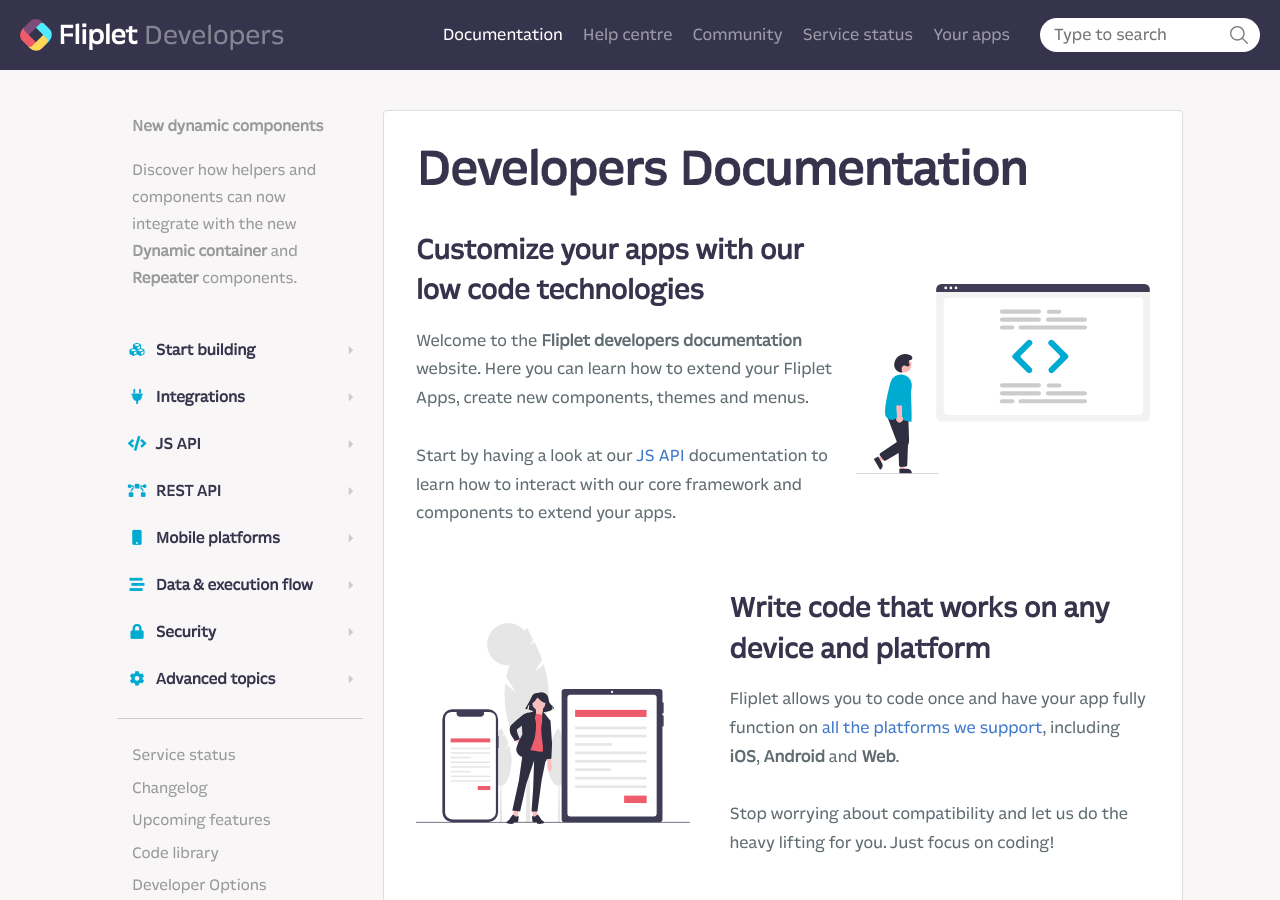
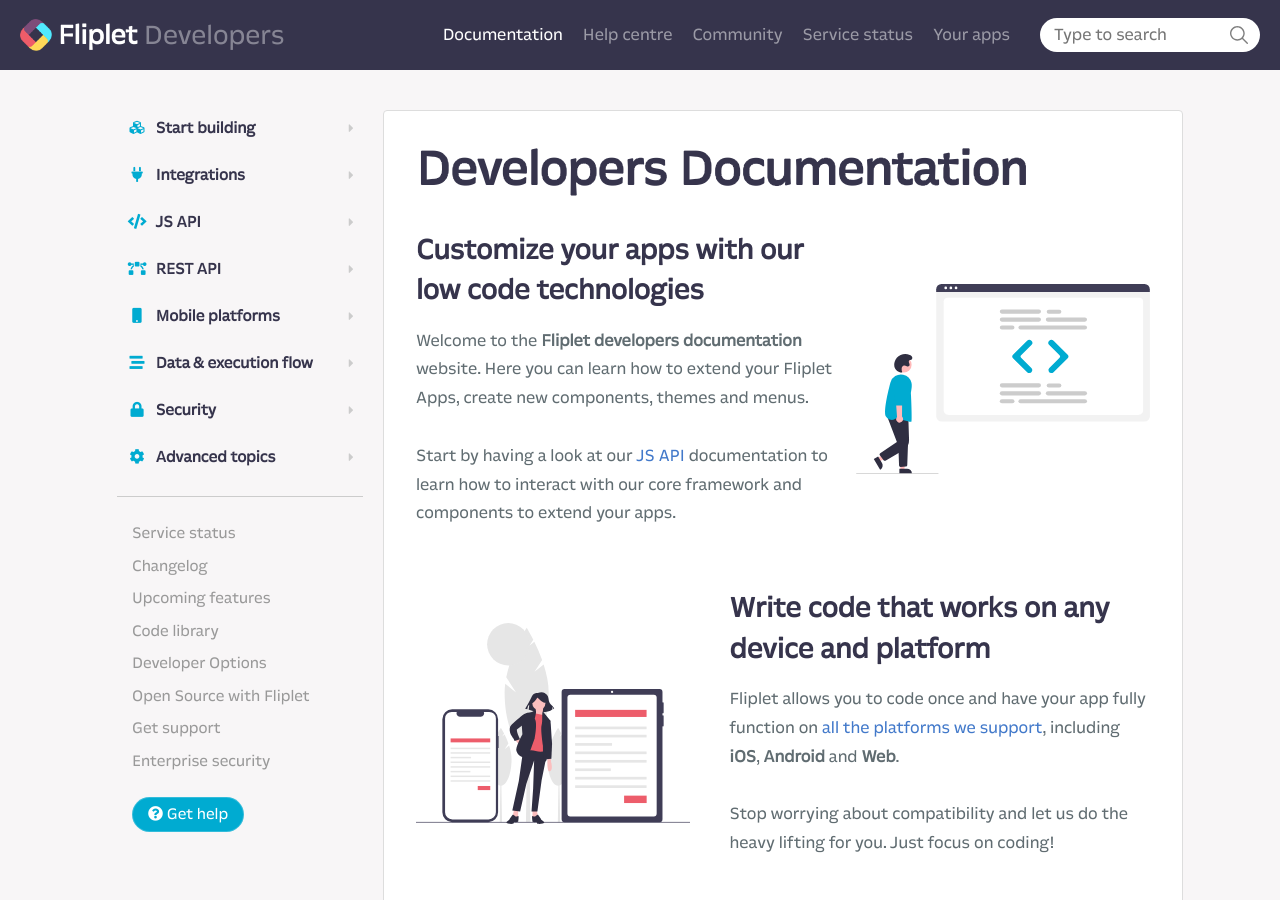
Before and after one commit to Fliplet/fliplet-cli, a Jekyll site: the page built from docs/README.md, in a window 1280 px wide and 900 px high. Built offline with Jekyll 4.4.1, drawn with Linux system fonts in a browser that asks for light colours; nearby versions of some CDN libraries; our own code applies the rules of GitHub Pages for plain Markdown files; library files that are not in the unit come from our copies; comment, search, counter and statistics services are not loaded; a style sheet for code colours, icons or effects is not loaded.

Commit message:
hides lfd v2 components from home

```diff
--- a/docs/_layouts/default.html
+++ b/docs/_layouts/default.html
@@ -78,8 +78,8 @@
           <li><a href="/Changelog.html">Changelog</a></li>
           <li><a href="/App-security.html">Security</a></li>
           <li><a href="/API/fliplet-encryption.html">Encryption</a></li>
-          <li><a href="/API/components/dynamic-container.html">Dynamic container <span class="label">New</span></a></li>
-          <li><a href="/API/components/list-repeater.html">List Repeater <span class="label">New</span></a></li>
+          <li><a href="/API/components/form-builder.html">Form component</a></li>
+          <li><a href="/API/core/app-actions.html">App Actions <span class="label">New</span></a></li>
         </ul>
       </div>
       <div id="page">
@@ -130,7 +130,6 @@
                 <li><a href="/API/helpers/methods.html">Methods</a></li>
                 <li><a href="/API/helpers/fields.html">Attributes</a></li>
                 <li><a href="/API/helpers/hooks.html">Hooks &amp; Events</a></li>
-                <li><a href="/API/helpers/dynamic-components.html">Dynamic components <span class="label">NEW</span></a></li>
                 <li><a href="/API/helpers/views.html">Views</a></li>
                 <li><a href="/API/helpers/style.html">Styling</a></li>
                 <li><a href="/API/helpers/libraries.html">External libraries</a></li>
@@ -155,9 +154,9 @@
                 <li><a href="/API/helpers/example-decision-tree.html">Decision Tree</a></li>
               </ul>
             </div>
-            <a class="home-highlight" href="/API/helpers/dynamic-components.html">
-              <h4>New dynamic components</h4>
-              <p>Discover how helpers and components can now integrate with the new <strong>Dynamic container</strong> and <strong>Repeater</strong> components.</p>
+            <a class="hiring" href="/engineering/infrastructure-performance-update-2023-q1.html">
+              <h4>Engineering update</h4>
+              <p>Read the latest exciting infrastructure updates from the Fliplet engineering team.</p>
             </a>
             <ul class="nav">
               <li>
@@ -212,9 +211,6 @@
                   <li><a href="/API-Documentation.html">View all &rarr;</a></li>
 
                   <li><p>Components</p></li>
-                  <li><a href="/API/components/dynamic-container.html">Dynamic container <span class="label label-warning">NEW</span></a></li>
-                  <li><a href="/API/components/list-repeater.html">Repeater <span class="label label-warning">NEW</span></a></li>
-                  <li><a href="/API/components/record-container.html">Record container <span class="label label-warning">NEW</span></a></li>
                   <li><a href="/API/components/form-builder.html">Form</a></li>
                   <li><a href="/API/components/list-from-data-source.html">List (from Data Source)</a></li>
                   <li><a href="/API/helpers/overview.html">Helpers</a></li>
```
